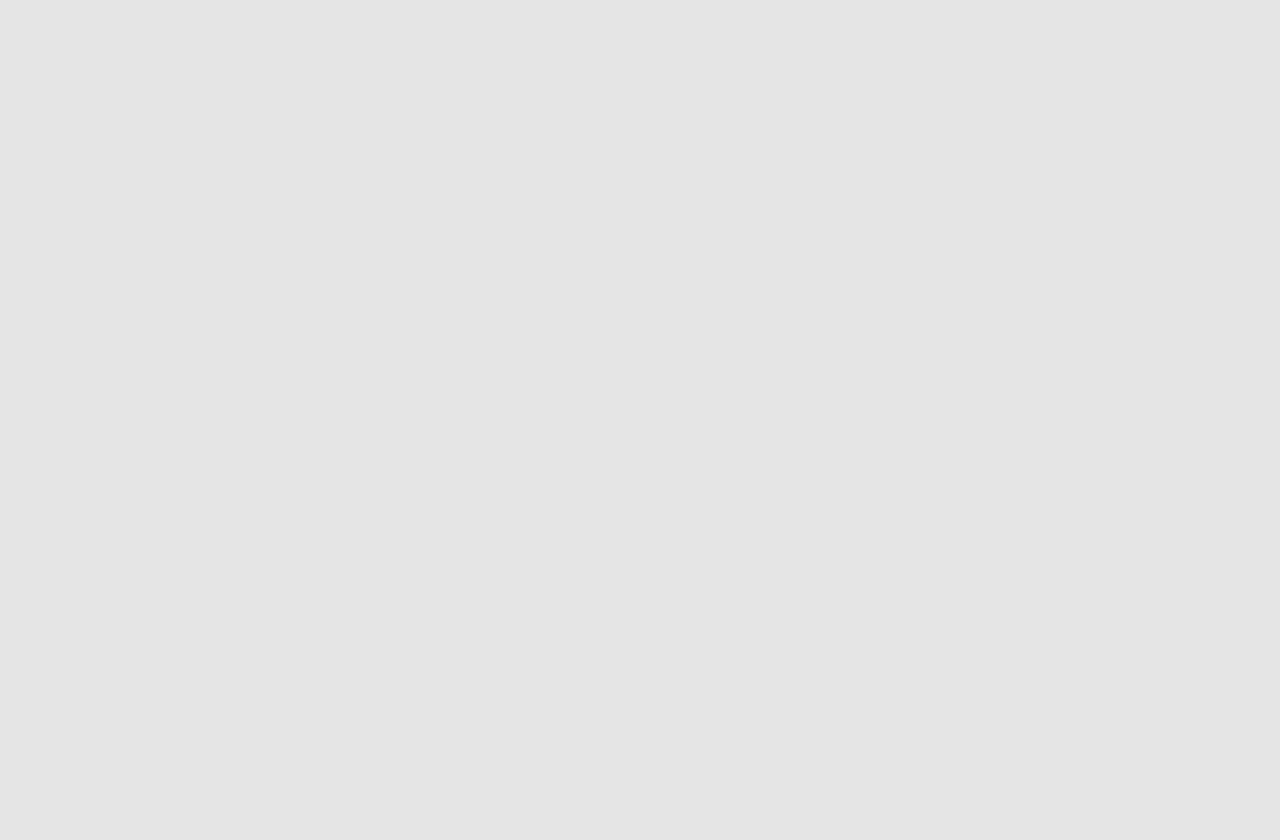
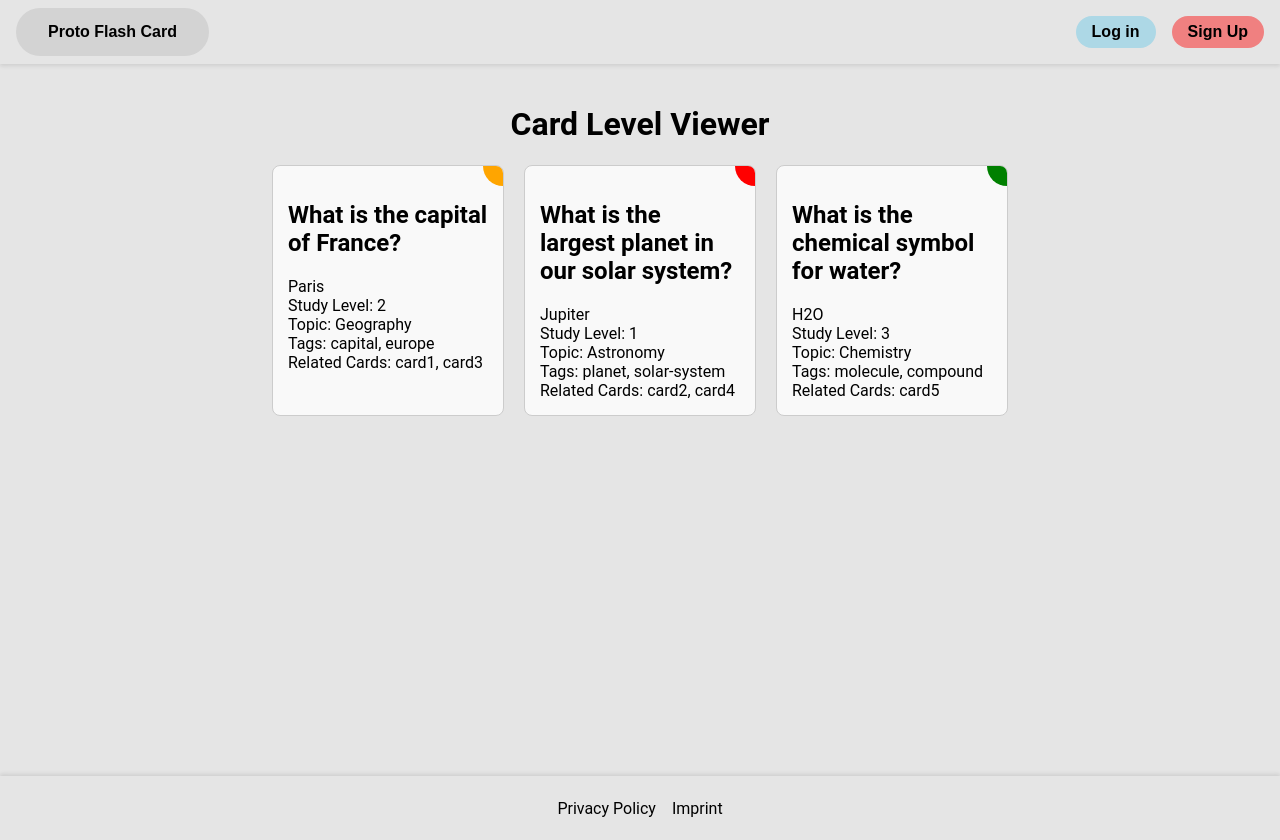
Before and after one commit to ProRuan/proto-flash-card, an Angular app: page /card-level-viewer in a window 1280 px wide. Before the commit this address led to /. Before the commit the page ends 800 px from the top, so only its background shows below. Built offline with nearby package versions, Linux system fonts and the light colour scheme.

Commit message:
added card-level-viewer

```diff
--- a/src/app/app.routes.ts
+++ b/src/app/app.routes.ts
@@ -23,4 +23,8 @@ export const routes: Routes = [
     path: 'card-editor/:cardId',
     loadComponent: () => import('@modules/cards/pages').then((m) => m.CreateCard),
   },
+  {
+    path: 'card-level-viewer',
+    loadComponent: () => import('@modules/cards/pages').then((m) => m.CardLevelViewer),
+  },
 ];
--- a/src/app/modules/cards/interfaces/index.ts
+++ b/src/app/modules/cards/interfaces/index.ts
@@ -1,2 +1,3 @@
 export * from './basic-card';
 export * from './sample-card';
+export * from './studyable-card';
--- /dev/null
+++ b/src/app/modules/cards/pages/card-level-viewer/card-level-viewer.html
@@ -0,0 +1,20 @@
+<app-core-header></app-core-header>
+
+<main class="card-level-viewer">
+    <h1>Card Level Viewer</h1>
+    <div class="card-list">
+        @for (card of cards; track card.front) {
+        <div class="card-item">
+            <div class="card-level-indicator" [style.backgroundColor]="getCardLevelColor(card.studyLevel)"></div>
+            <h2>{{ card.front }}</h2>
+            <p>{{ card.back }}</p>
+            <p>Study Level: {{ card.studyLevel }}</p>
+            <p>Topic: {{ card.topic }}</p>
+            <p>Tags: {{ card.tags.join(', ') }}</p>
+            <p>Related Cards: {{ card.relatedCardIDs.join(', ') }}</p>
+        </div>
+        }
+    </div>
+</main>
+
+<app-core-footer></app-core-footer>
--- /dev/null
+++ b/src/app/modules/cards/pages/card-level-viewer/card-level-viewer.scss
@@ -0,0 +1,45 @@
+.card-level-viewer {
+  display: flex;
+  flex-direction: column;
+  align-items: center;
+  padding: 20px;
+}
+
+.card-list {
+  display: flex;
+  flex-wrap: wrap;
+  gap: 20px;
+  justify-content: center;
+}
+
+.card-item {
+  width: 200px;
+  padding: 15px;
+  border: 1px solid #ccc;
+  border-radius: 8px;
+  background-color: #f9f9f9;
+  position: relative;
+  overflow: hidden;
+}
+
+.card-level-indicator {
+  position: absolute;
+  top: -20px;
+  right: -20px;
+  //   top: 10px;
+  //   right: 10px;
+  width: 40px;
+  height: 40px;
+  border-radius: 20px;
+}
+.card-level-1 {
+  background-color: #ff4d4d; /* Red for level 1 */
+}
+
+.card-level-2 {
+  background-color: #ffcc00; /* Yellow for level 2 */
+}
+
+.card-level-3 {
+  background-color: #4dff4d; /* Green for level 3 */
+}
--- /dev/null
+++ b/src/app/modules/cards/pages/card-level-viewer/card-level-viewer.ts
@@ -0,0 +1,55 @@
+import { Component } from '@angular/core';
+
+import { CoreFooter, CoreHeader } from '@core/components';
+import { StudyableCard } from '@modules/cards/interfaces';
+
+@Component({
+  selector: 'app-card-level-viewer',
+  imports: [CoreHeader, CoreFooter],
+  templateUrl: './card-level-viewer.html',
+  styleUrl: './card-level-viewer.scss',
+})
+export class CardLevelViewer {
+  cards: StudyableCard[] = [
+    {
+      front: 'What is the capital of France?',
+      back: 'Paris',
+      studyLevel: 2,
+      topic: 'Geography',
+      tags: ['capital', 'europe'],
+      relationType: 'related',
+      relatedCardIDs: ['card1', 'card3'],
+    },
+    {
+      front: 'What is the largest planet in our solar system?',
+      back: 'Jupiter',
+      studyLevel: 1,
+      topic: 'Astronomy',
+      tags: ['planet', 'solar-system'],
+      relationType: 'related',
+      relatedCardIDs: ['card2', 'card4'],
+    },
+    {
+      front: 'What is the chemical symbol for water?',
+      back: 'H2O',
+      studyLevel: 3,
+      topic: 'Chemistry',
+      tags: ['molecule', 'compound'],
+      relationType: 'related',
+      relatedCardIDs: ['card5'],
+    },
+  ];
+
+  getCardLevelColor(level: number): string {
+    switch (level) {
+      case 1:
+        return 'red';
+      case 2:
+        return 'orange';
+      case 3:
+        return 'green';
+      default:
+        return 'gray';
+    }
+  }
+}
--- a/src/app/modules/cards/pages/index.ts
+++ b/src/app/modules/cards/pages/index.ts
@@ -1,2 +1,3 @@
 export * from './card-viewer/card-viewer';
+export * from './card-level-viewer/card-level-viewer';
 export * from './create-card/create-card';
```
Also changed, not shown: src/app/modules/cards/interfaces/studyable-card.ts (added, +7 -0 lines), 1 other file (tests, documents, lock files or other folders).
